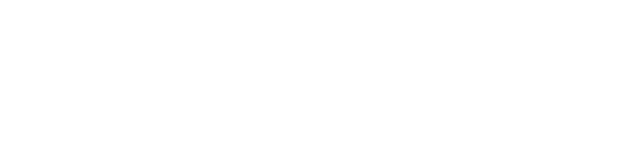
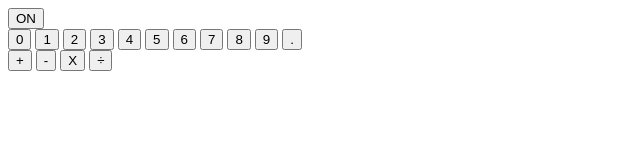
Before and after one commit to ParadiseLost69/calculator, a plain HTML site: page index.html in a window 1280 px wide. Shown: the whole page, without its empty margins (0-640 px from the left). Drawn offline with Linux system fonts and the light colour scheme.

Commit message:
added buttons

```diff
--- a/index.html
+++ b/index.html
@@ -8,6 +8,31 @@
         </head>
 
         <body>
+            <div class = display></div>
+
+            <div class = calculator-body>
+                <button class = on-button>ON</button>
+                <div class = numbers>
+                    <button class = number-zero>0</button>
+                    <button class = number-one >1</button>
+                    <button class = number-two >2</button>
+                    <button class = number-three>3</button>
+                    <button class = number-four>4</button>
+                    <button class = number-five>5</button>
+                    <button class = number-six>6</button>
+                    <button class = number-seven>7</button>
+                    <button class = number-eight>8</button>
+                    <button class = number-nine>9</button>
+                    <button class = number-decimal>.</button>
+                 </div>
+                 <div class = functions>
+                     <button class = add>+</button>
+                     <button class = subtract>-</button>
+                     <button class = multiply>X</button>
+                     <button class = divide>÷</button>
+                 </div>
+
+            </div>
 
         </body>
 
--- a/main.js
+++ b/main.js
@@ -9,3 +9,17 @@ let multiply = (num1,num2) => num1 * num2;
 
 //divide
 let divide = (num1,num2) => num1/num2;
+
+function operate (operator, num1, num2) {
+    if (operator === "+" ) {
+        return sum(num1, num2)
+
+    } else if (operator === "-") {
+        return diff(num1,num2)
+    } else if (operator === "*") {
+        return multiply(num1,num2)
+    } else if (operator === "/") {
+        return divide(num1,num2)
+    }
+
+}
```
